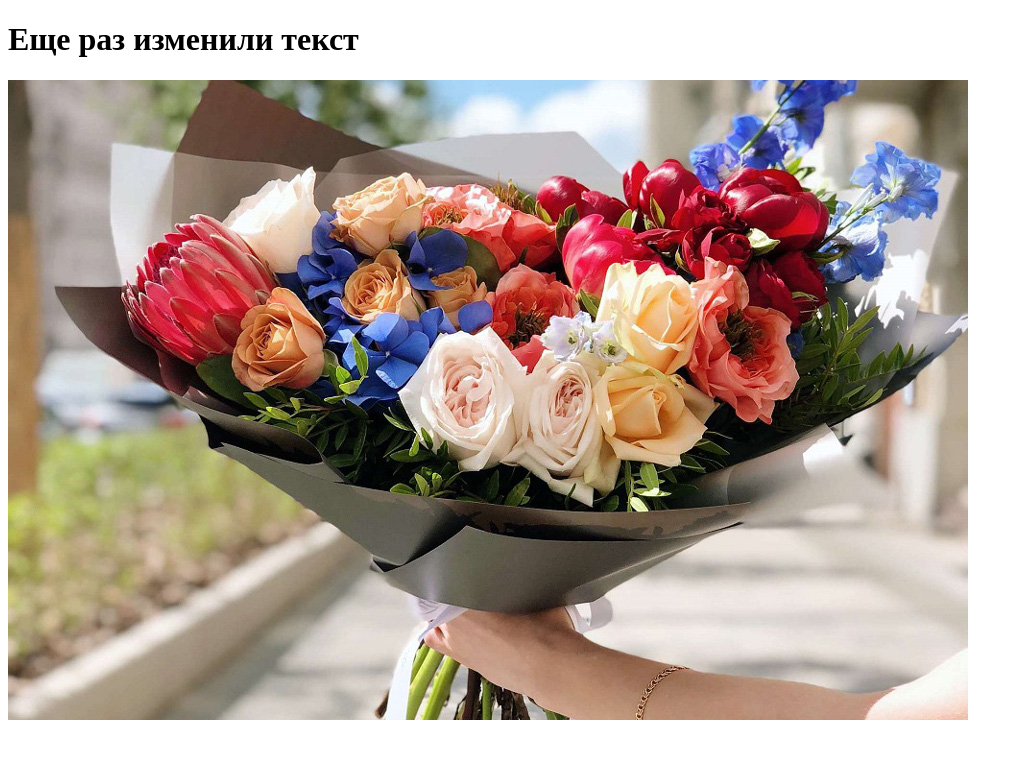
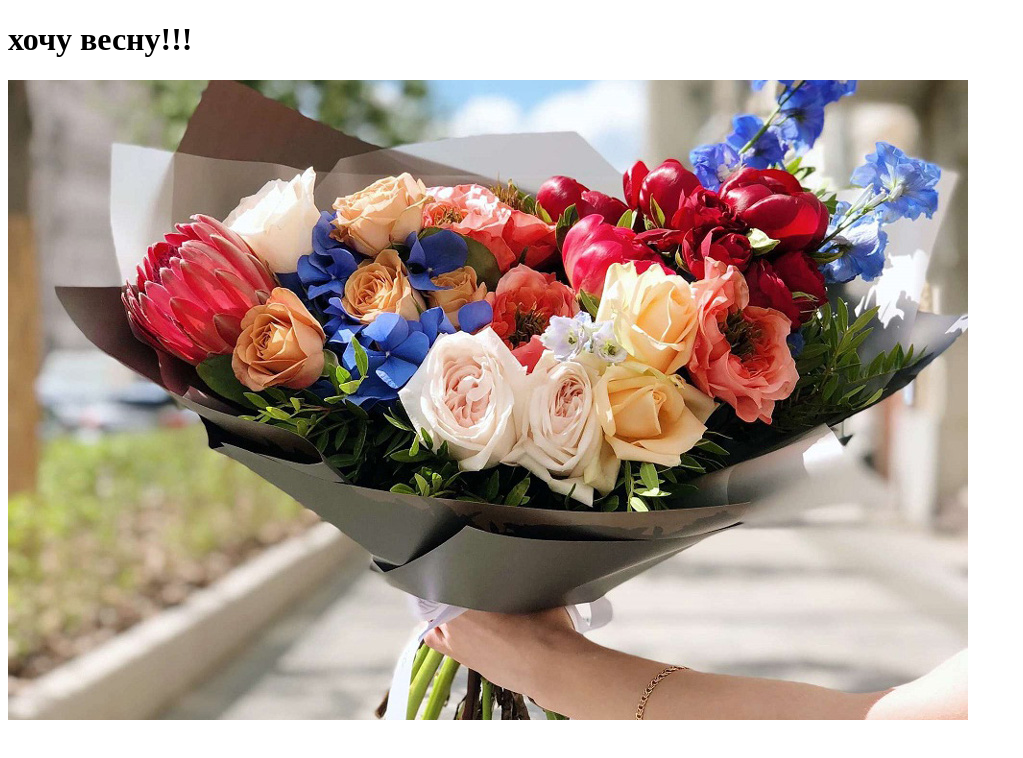
Before and after one commit to nuri-tix/Module02-Test, a plain HTML site: page index.html in a window 1280 px wide. Shown: the whole page, without its empty margins (0-1023 px from the left). Drawn offline with Linux system fonts and the light colour scheme.

Commit message:
change title

```diff
--- a/index.html
+++ b/index.html
@@ -10,7 +10,7 @@
 </head>
 
 <body>
-   <h1>Еще раз изменили текст</h1>
+   <h1>хочу весну!!!</h1>
    <img src="img/1-1.jpg" alt="">
 </body>
 
```
